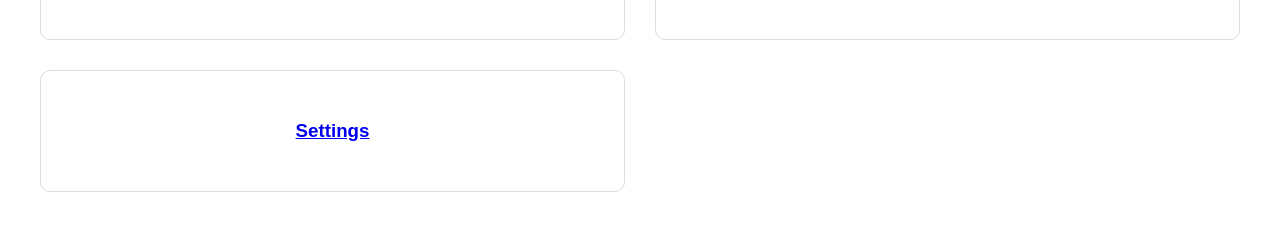
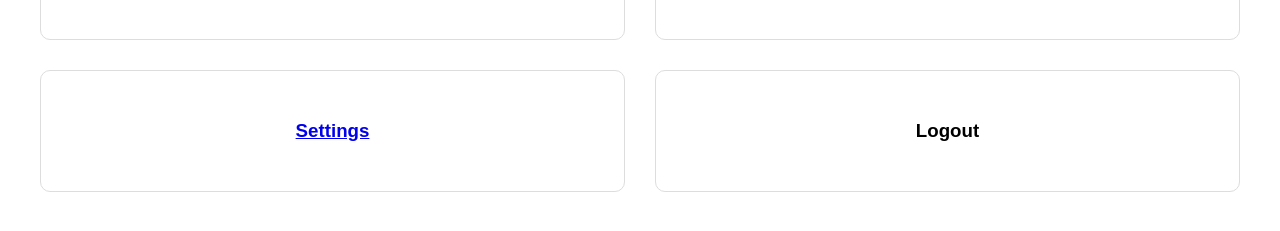
Before and after one commit to rudrajain95/gau-trust, a Next.js app: page /admin/dashboard in a window 1280 px wide. Shown: the part 371-602 px from the top of the page. Built offline with nearby package versions, Linux system fonts and the light colour scheme; sample sign-in values are in the browser's storage.

Commit message:
Update page.tsx

```diff
--- a/app/admin/dashboard/page.tsx
+++ b/app/admin/dashboard/page.tsx
@@ -1,6 +1,18 @@
 "use client";
 
+import { useEffect } from "react";
+
 export default function AdminDashboard(){
+
+useEffect(()=>{
+
+const admin = localStorage.getItem("adminLogin");
+
+if(!admin){
+window.location.href="/admin/login";
+}
+
+},[]);
 
 return(
 
@@ -73,6 +85,23 @@ textAlign:"center"
 </div>
 </a>
 
+<div
+onClick={()=>{
+localStorage.removeItem("adminLogin");
+document.cookie = "admin_auth=; path=/; max-age=0";
+window.location.href="/admin/login";
+}}
+style={{
+border:"1px solid #ddd",
+padding:30,
+borderRadius:10,
+textAlign:"center",
+cursor:"pointer"
+}}
+>
+<h3>Logout</h3>
+</div>
+
 </div>
 
 </div>
```
